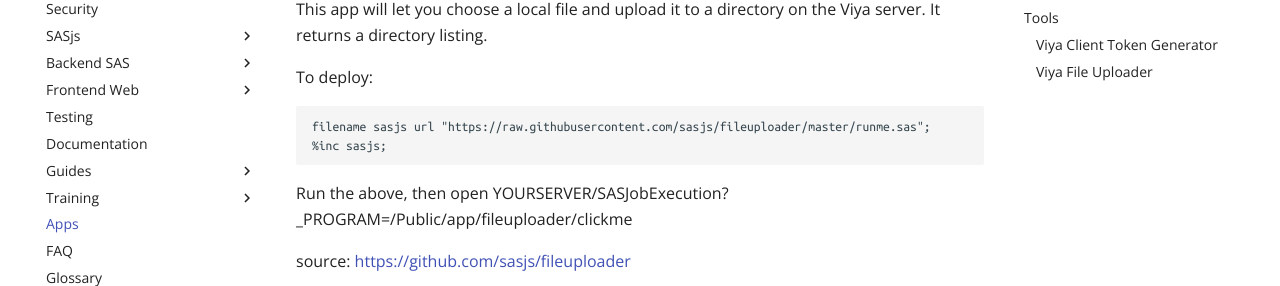
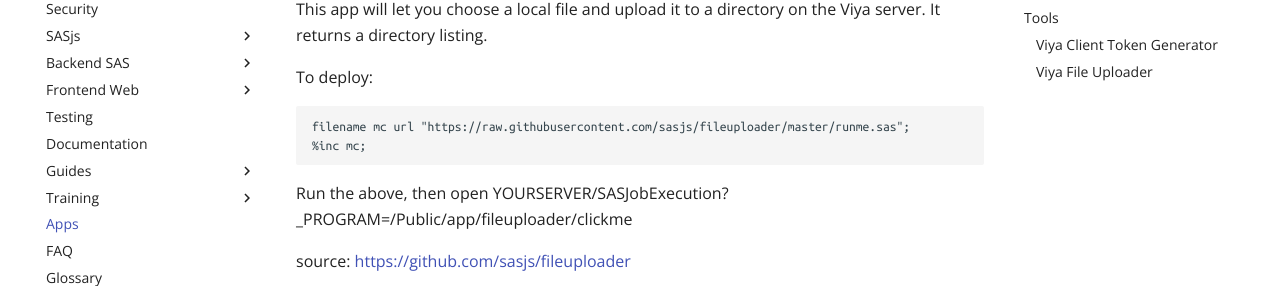
Before and after one commit to sasjs/sasjs.io, an MkDocs documentation site: the page built from docs/apps.md, in a window 1280 px wide and 900 px high, scrolled down 1587 px, cut to the strip 198-484 px from the top of the window. Built offline with MkDocs 1.6.1 and Material for MkDocs 9.7.7, drawn with Linux system fonts in a browser that asks for light colours.

Commit message:
fix: filerefs

````diff
--- a/docs/apps.md
+++ b/docs/apps.md
@@ -64,8 +64,8 @@
 To deploy:
 
 ```
-filename sasjs url "https://raw.githubusercontent.com/sasjs/fileuploader/master/runme.sas";
-%inc sasjs;
+filename mc url "https://raw.githubusercontent.com/sasjs/fileuploader/master/runme.sas";
+%inc mc;
 ```
 
 Run the above, then open YOURSERVER/SASJobExecution?_PROGRAM=/Public/app/fileuploader/clickme
````
